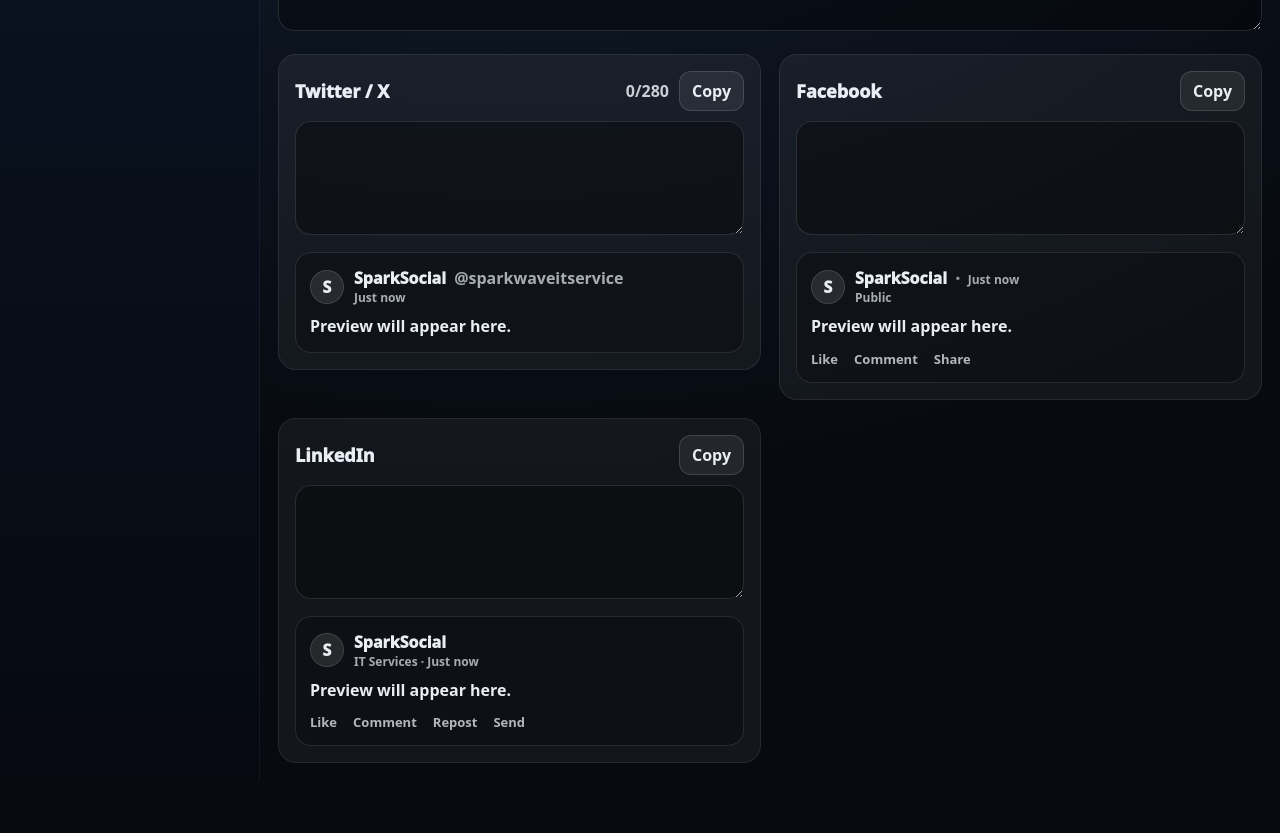
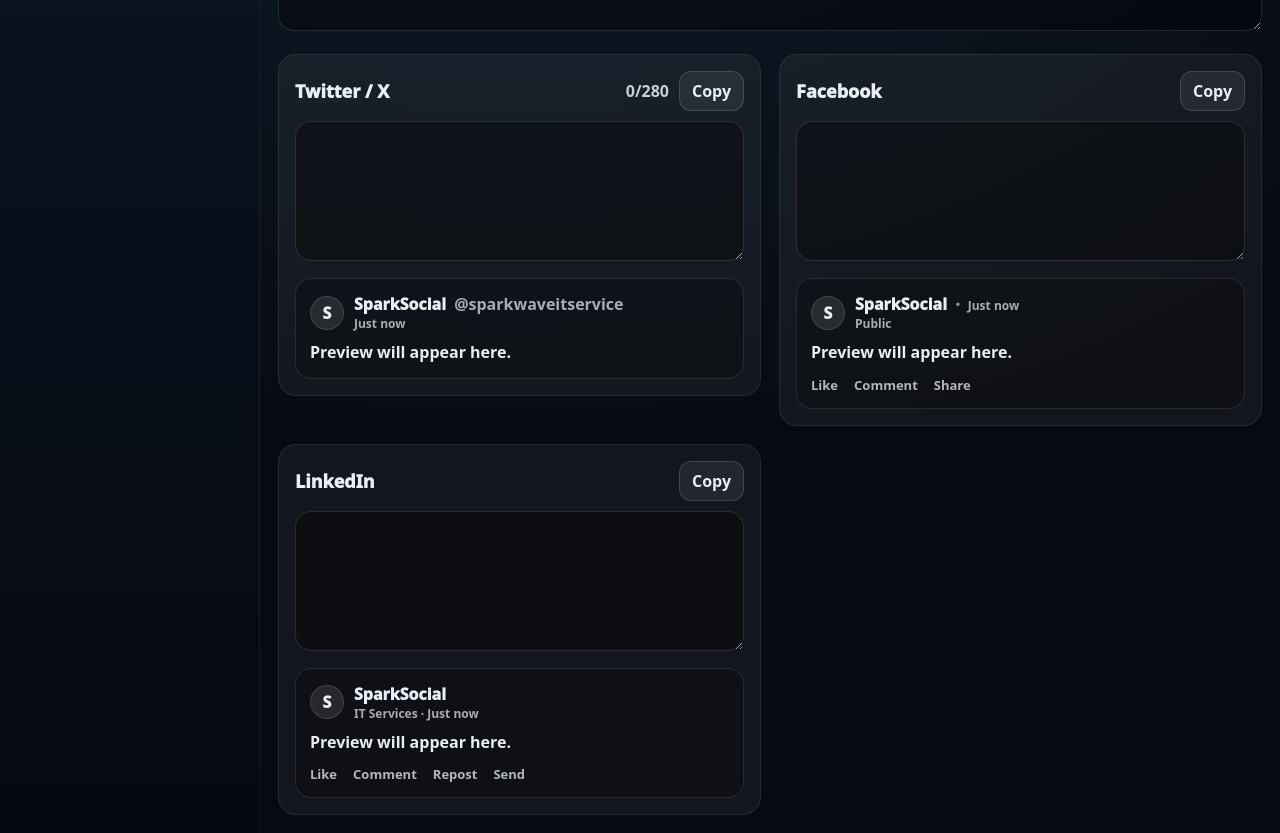
Before and after one commit to Mikekellydev/social-sparkwave, a React (Vite) app: page /#/inbox in a window 1280 px wide. Shown: the part 420-1253 px from the top of the page. Before the commit the page ends 1201 px from the top, so only its background shows below. Built offline with nearby package versions, Linux system fonts and the light colour scheme.

Commit message:
Allow full LinkedIn and Facebook posts

```diff
--- a/src/App.css
+++ b/src/App.css
@@ -256,6 +256,17 @@
   padding: 16px;
 }
 
+.platformCard textarea {
+  min-height: 140px;   /* phone friendly */
+  line-height: 1.45;
+}
+
+@media (max-width: 480px) {
+  .platformCard textarea {
+    min-height: 180px;
+  }
+}
+
 .platformHeader {
   display: flex;
   align-items: center;
--- a/src/App.jsx
+++ b/src/App.jsx
@@ -144,40 +144,74 @@
   );
 }
 
-function clampText(text, max) {
-  const cleaned = (text || "").replace(/\s+/g, " ").trim();
-  if (!cleaned) return "";
-  if (cleaned.length <= max) return cleaned;
-  return cleaned.slice(0, max - 1) + "…";
-}
+function buildOutputs(blogText, tone) {
 
-function buildOutputs(blogText, tone) {
-  const titleGuess = clampText((blogText || "").split("\n")[0] || "", 80);
-  const summary = clampText(blogText, 240);
+  const twitterText = clampText(blogText, 260); // keep safe under 280
+  const fullText = blogText.trim();
+
   const baseHashtag = "#ITLeadership";
 
   const professional = {
-    twitter: `${summary} ${baseHashtag}`.trim(),
-    facebook: `I published a new article and wanted to share one takeaway:\n\n${summary}\n\nWhat’s your perspective on this?`,
-    linkedin: `New article reflection:\n\n${summary}\n\nI’d value input from others who have worked through similar challenges.`,
+    twitter: `${twitterText} ${baseHashtag}`.trim(),
+
+    facebook:
+`I published a new article and wanted to share one takeaway:
+
+${fullText}
+
+What’s your perspective on this?`,
+
+    linkedin:
+`New article reflection:
+
+${fullText}
+
+I’d value input from others who have worked through similar challenges.`,
   };
 
   const conversational = {
-    twitter: `${summary} What do you think?`.trim(),
-    facebook: `Quick thought from something I wrote recently:\n\n${summary}\n\nIf you’ve been there too, I’d love to hear what you learned.`,
-    linkedin: `Something I’ve been thinking about lately:\n\n${summary}\n\nWhat would you add from your experience?`,
+    twitter: `${twitterText} What do you think?`.trim(),
+
+    facebook:
+`Quick thought from something I wrote recently:
+
+${fullText}
+
+If you’ve been there too, I’d love to hear what you learned.`,
+
+    linkedin:
+`Something I’ve been thinking about lately:
+
+${fullText}
+
+What would you add from your experience?`,
   };
 
   const promotional = {
-    twitter: `New post: ${clampText(blogText, 200)} Read more soon.`,
-    facebook: `New post is live.\n\n${summary}\n\nIf you want the full context, I’ll share the link next.`,
-    linkedin: `New post published.\n\n${summary}\n\nIf you’d like to read it, I’m happy to share the link.`,
+    twitter: `New post: ${clampText(blogText, 240)}`,
+
+    facebook:
+`New post is live.
+
+${fullText}
+
+If you'd like the full article I’m happy to share it.`,
+
+    linkedin:
+`New post published.
+
+${fullText}
+
+If you'd like to read the full article let me know.`,
   };
 
-  const map = { professional, conversational, promotional };
-  const chosen = map[tone] || professional;
+  const map = {
+    professional,
+    conversational,
+    promotional
+  };
 
-  return { ...chosen, meta: { titleGuess } };
+  return map[tone] || professional;
 }
 
 function PreviewCard({ variant, body }) {
```
